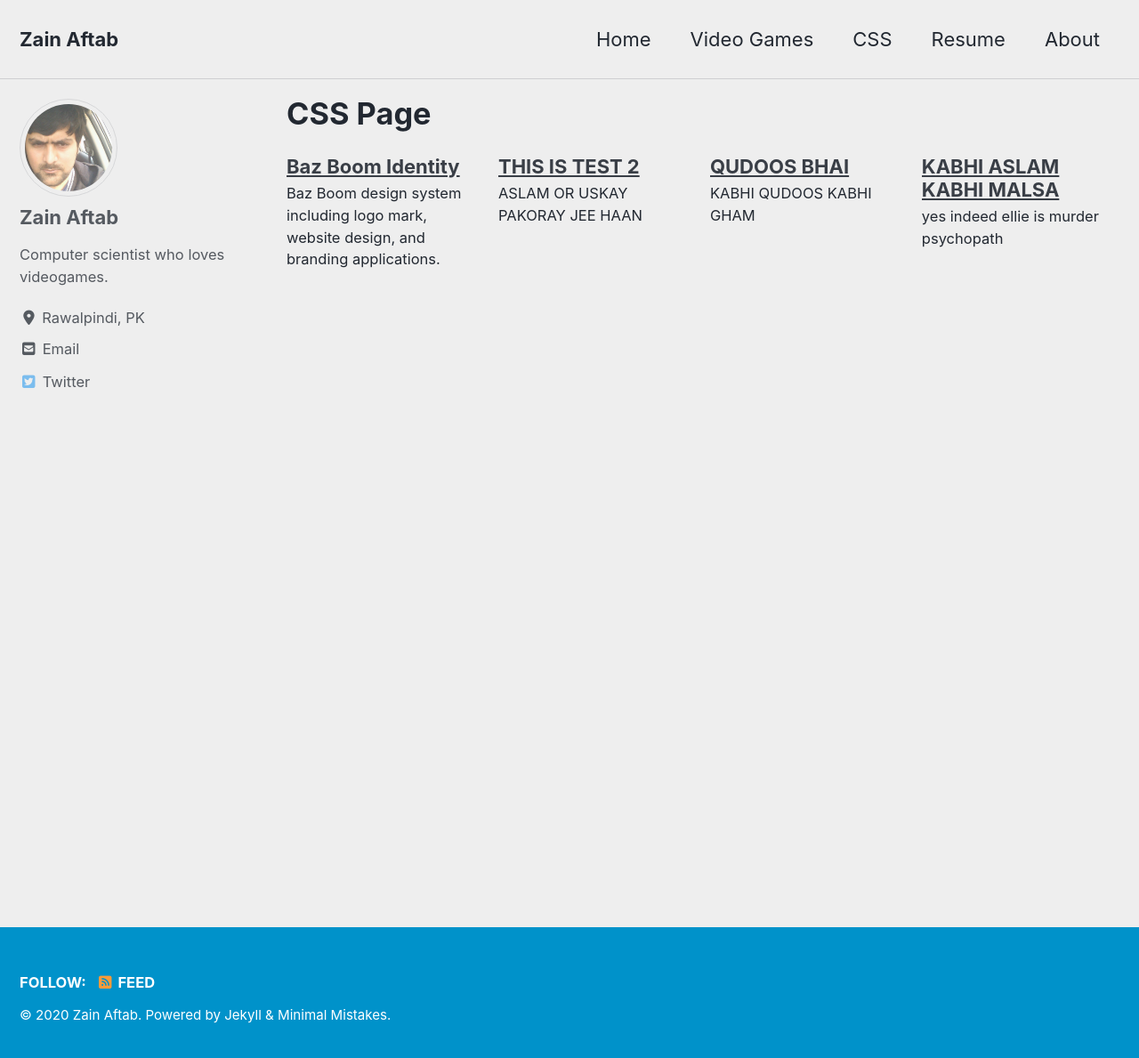
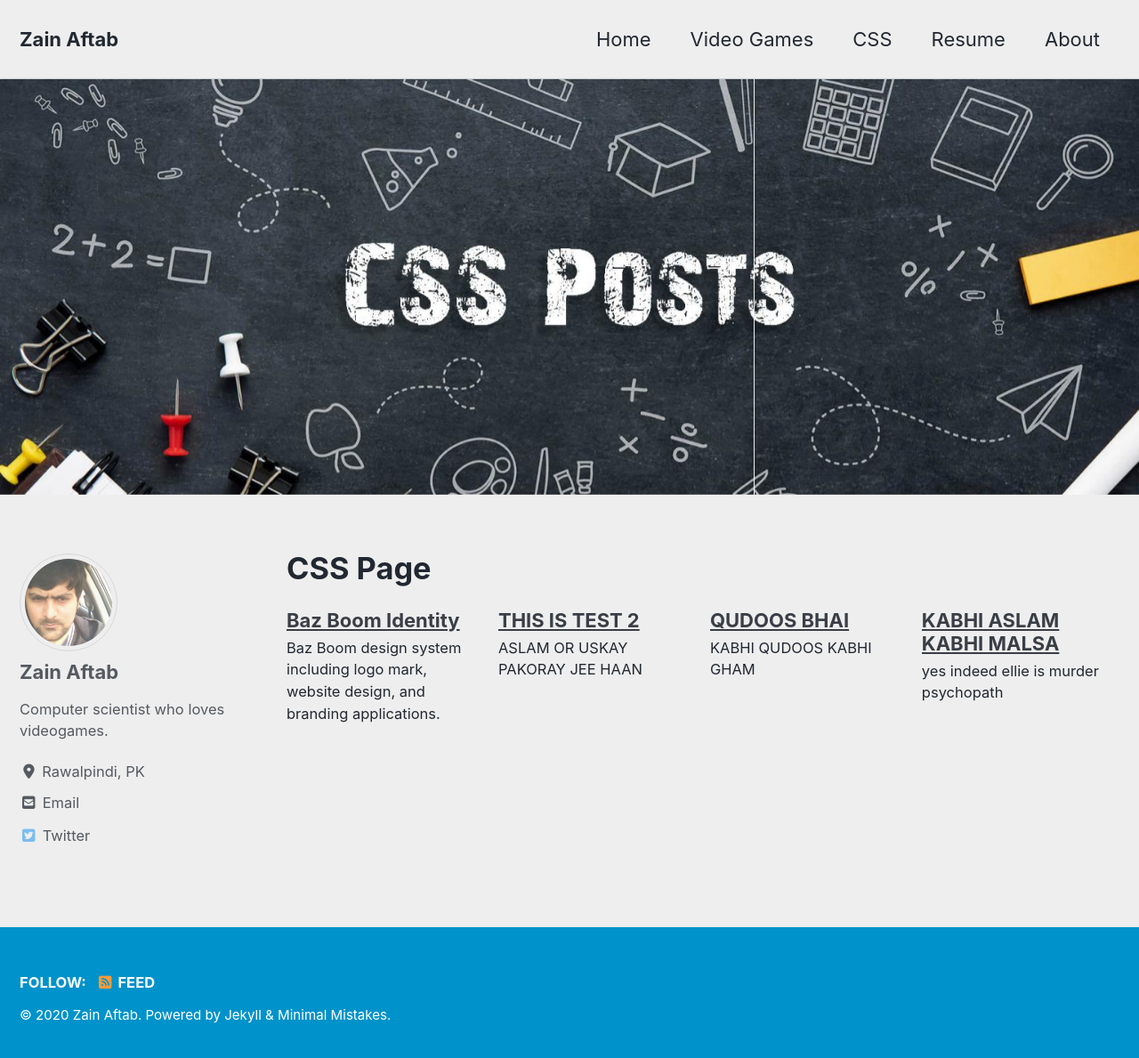
Before and after one commit to zainaftab2225/zainaftab2225.github.io, a Jekyll site: the page built from _pages/css-page.md, in a window 1280 px wide and 1197 px high. Shown: the top 1189 px of the window at 89% size. Built offline with Jekyll 4.4.1, drawn with Linux system fonts in a browser that asks for light colours; cached includes are drawn as plain includes; nearby versions of some CDN libraries.

Commit message:
banners added

```diff
--- a/_pages/css-page.md
+++ b/_pages/css-page.md
@@ -6,4 +6,6 @@ permalink: /css-page/
 collection: css
 entries_layout: grid
 classes: wide
+header:
+  image: "/images/css_banner.jpg"
 ---
```
